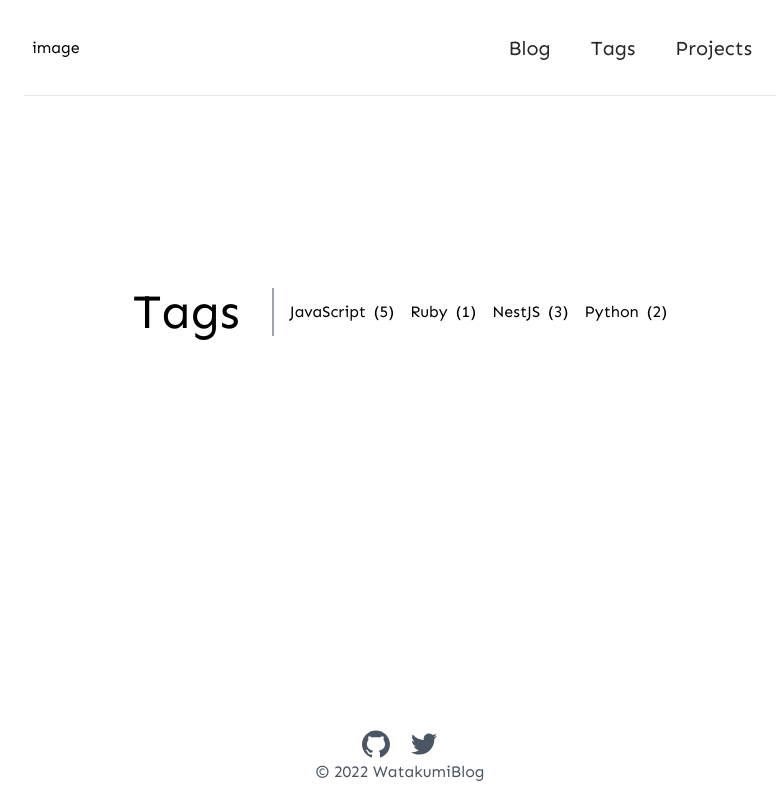
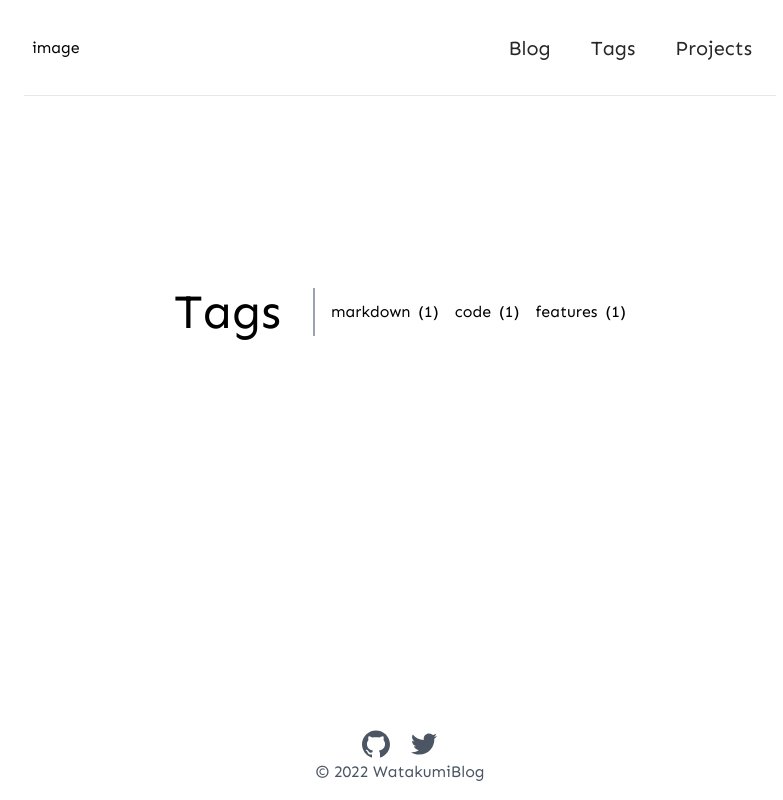
Before and after one commit to Watakumi/Watakumi-blog-next, a Next.js app: page /tags in a window 1280 px wide. Shown: the whole page, without its empty margins (240-1023 px from the left). Built offline with nearby package versions, Linux system fonts and the light colour scheme.

Commit message:
markdownからtagの情報を取得する

```diff
--- a/lib/utils.ts
+++ b/lib/utils.ts
@@ -78,3 +78,31 @@ export const getAllPosts = (fields: string[] = []) => {
 
   return posts;
 };
+
+export function getAllTags() {
+  const slugs = getPostSlugs();
+  let tagCount: {
+    [index: string]: number;
+  } = {};
+
+  slugs.forEach((slug) => {
+    const tagNames = getTagsBySlug(slug);
+    tagNames.forEach((tag) => {
+      if (tag in tagCount) {
+        tagCount[tag] += 1;
+      } else {
+        tagCount[tag] = 1;
+      }
+    });
+  });
+
+  return tagCount;
+}
+
+function getTagsBySlug(slug: string): string[] {
+  const fullPath = join(process.cwd(), 'data/blog', slug, 'index.md');
+  const fileContents = fs.readFileSync(fullPath, 'utf-8');
+  const { data } = matter(fileContents);
+
+  return data['tags'];
+}
--- a/pages/tags/index.tsx
+++ b/pages/tags/index.tsx
@@ -1,9 +1,27 @@
-import { TagsContent } from '../../components/TagsContent';
+import { InferGetStaticPropsType } from 'next';
+import { TagItem } from '../../components/TagItem';
+import { getAllTags } from '../../lib/utils';
 
-export default function Tags(): JSX.Element {
+type Props = InferGetStaticPropsType<typeof getStaticProps>;
+export default function Tags({ tags }: Props): JSX.Element {
+  const sortedTags = Object.keys(tags).sort((a, b) => tags[b] - tags[a]);
   return (
     <div className="mt-36">
-      <TagsContent />
+      <div className="flex flex-col items-center justify-center gap-4 md:flex-row">
+        <h1 className="border-b-2 border-gray-400 pb-2 text-3xl sm:text-4xl md:border-b-0 md:border-r-2 md:pb-0 md:pr-8 md:text-5xl">
+          Tags
+        </h1>
+        <div className="flex max-w-lg flex-wrap gap-4">
+          {sortedTags.map((t) => {
+            return <TagItem key={t} title={t} count={tags[t]} />;
+          })}
+        </div>
+      </div>
     </div>
   );
 }
+
+export const getStaticProps = () => {
+  const tags = getAllTags();
+  return { props: { tags } };
+};
```
